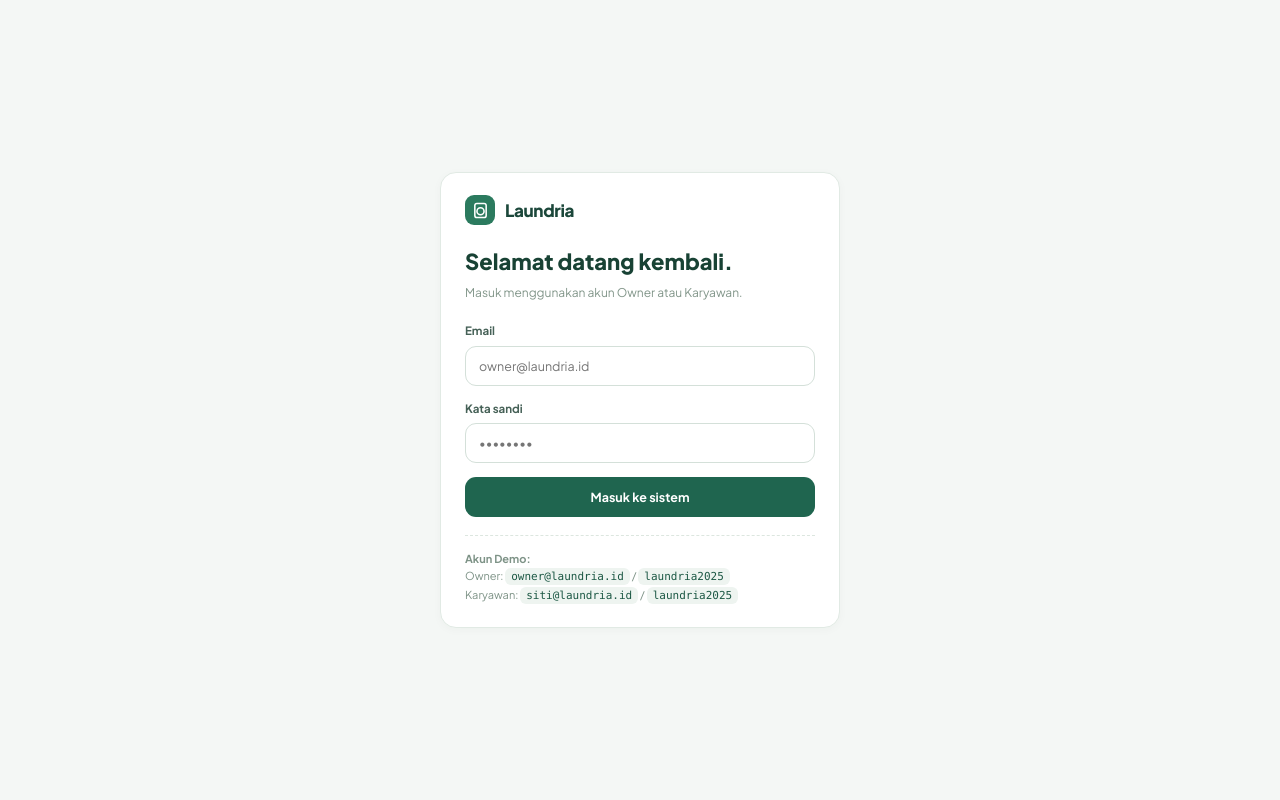
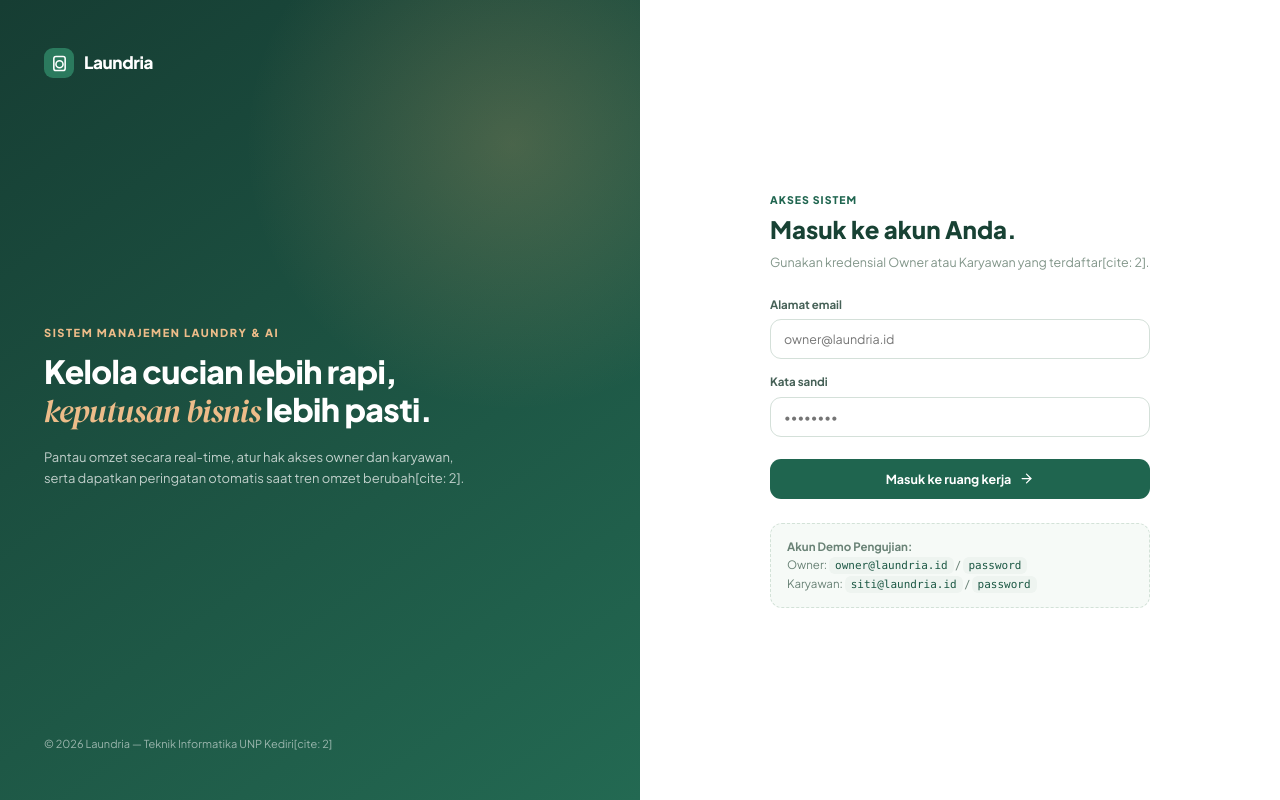
Before and after one commit to muhilhamrizki06-max/software-development-laundry-kelompok-5, a PHP site: page /auth/login.php in a window 1280 px wide. Run offline with PHP 8.4, Linux system fonts and the light colour scheme.

Commit message:
feat(auth): implementasi halaman login split-screen dan logout

```diff
--- a/auth/login.php
+++ b/auth/login.php
@@ -43,30 +43,51 @@ if ($_SERVER['REQUEST_METHOD'] === 'POST') {
   <title>Masuk — Laundria</title>
   <link rel="stylesheet" href="../public/assets/css/style.css">
 </head>
-<body style="display:grid; place-items:center; min-height:100vh; padding:20px;">
-  <div class="panel panel-pad" style="width:100%; max-width:400px;">
-    <div style="margin-bottom:20px;"><?= logo() ?></div>
-    <h1 style="font-size:22px; font-weight:800; color:#184234;">Selamat datang kembali.</h1>
-    <p style="font-size:12px; color:#82968a; margin:6px 0 20px;">Masuk menggunakan akun Owner atau Karyawan.</p>
+<body style="min-height:100vh; display:grid; grid-template-columns: repeat(auto-fit, minmax(340px, 1fr)); background:#f4f7f5;">
+  <!-- Panel Kiri: Hero Visual -->
+  <div style="background:radial-gradient(circle at 80% 18%, rgba(237,177,113,.22), transparent 32%), linear-gradient(145deg, #163d33, #236952); color:#ffffff; padding:48px 44px; display:flex; flex-direction:column; justify-content:space-between;">
+    <div><?= logo(true) ?></div>
+    <div style="max-width:440px; margin:40px 0;">
+      <p style="font-size:11px; font-weight:800; letter-spacing:0.14em; color:#edbc89; text-transform:uppercase; margin-bottom:12px;">Sistem Manajemen Laundry & AI</p>
+      <h1 style="font-size:32px; font-weight:800; line-height:1.18; letter-spacing:-0.02em;">
+        Kelola cucian lebih rapi,<br>
+        <span style="font-family:'DM Serif Display', serif; font-style:italic; font-weight:400; color:#edbc89;">keputusan bisnis</span> lebih pasti.
+      </h1>
+      <p style="font-size:13px; color:rgba(255,255,255,.72); margin-top:16px; line-height:1.6;">
+        Pantau omzet secara real-time, atur hak akses owner dan karyawan, serta dapatkan peringatan otomatis saat tren omzet berubah[cite: 2].
+      </p>
+    </div>
+    <div style="font-size:11px; color:rgba(255,255,255,.55);">
+      &copy; <?= date('Y') ?> Laundria — Teknik Informatika UNP Kediri[cite: 2]
+    </div>
+  </div>
+
+  <!-- Panel Kanan: Form Login -->
+  <div style="display:grid; place-items:center; padding:32px 24px; background:#ffffff;">
+    <div style="width:100%; max-width:380px;">
+      <p class="eyebrow">Akses Sistem</p>
+      <h2 style="font-size:24px; font-weight:800; color:#184234;">Masuk ke akun Anda.</h2>
+      <p style="font-size:12.5px; color:#82968a; margin:6px 0 24px;">Gunakan kredensial Owner atau Karyawan yang terdaftar[cite: 2].</p>
 
       <?php if ($err): ?><div class="alert alert-danger"><?= htmlspecialchars($err) ?></div><?php endif; ?>
 
       <form method="POST">
         <div class="form-group">
-        <label class="form-label">Email</label>
+          <label class="form-label">Alamat email</label>
           <input type="email" name="email" class="form-input" placeholder="owner@laundria.id" required>
         </div>
         <div class="form-group">
           <label class="form-label">Kata sandi</label>
           <input type="password" name="password" class="form-input" placeholder="••••••••" required>
         </div>
-      <button type="submit" class="btn-primary btn-block">Masuk ke sistem</button>
+        <button type="submit" class="btn-primary btn-block" style="margin-top:8px;">Masuk ke ruang kerja <?= icon('arrow', 15) ?></button>
       </form>
 
-    <div style="margin-top:18px; padding-top:14px; border-top:1px dashed #dce6df; font-size:11px; color:#7e9387; line-height:1.6;">
-      <b>Akun Demo:</b><br>
-      Owner: <code>owner@laundria.id</code> / <code>laundria2025</code><br>
-      Karyawan: <code>siti@laundria.id</code> / <code>laundria2025</code>
+      <div style="margin-top:24px; padding:14px 16px; border-radius:12px; background:#f6faf7; border:1px dashed #d3e2d8; font-size:11.5px; color:#698276; line-height:1.6;">
+        <b>Akun Demo Pengujian:</b><br>
+        Owner: <code>owner@laundria.id</code> / <code>password</code><br>
+        Karyawan: <code>siti@laundria.id</code> / <code>password</code>
+      </div>
     </div>
   </div>
 </body>
```
Lines whose indentation alone changed are shown as unchanged.
